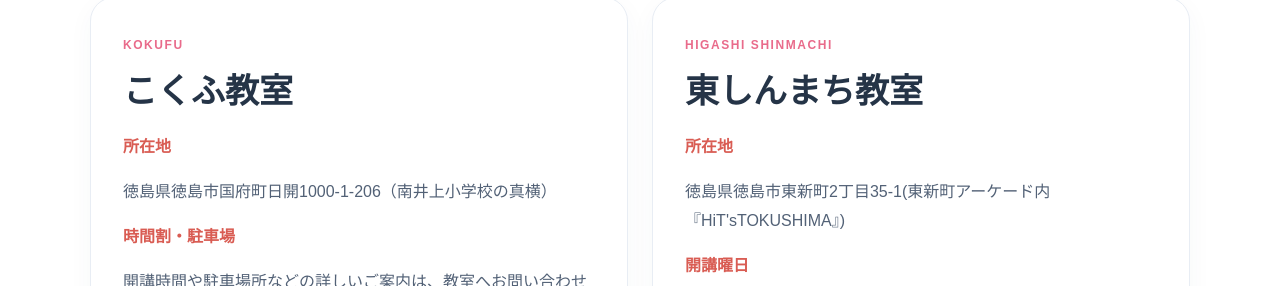
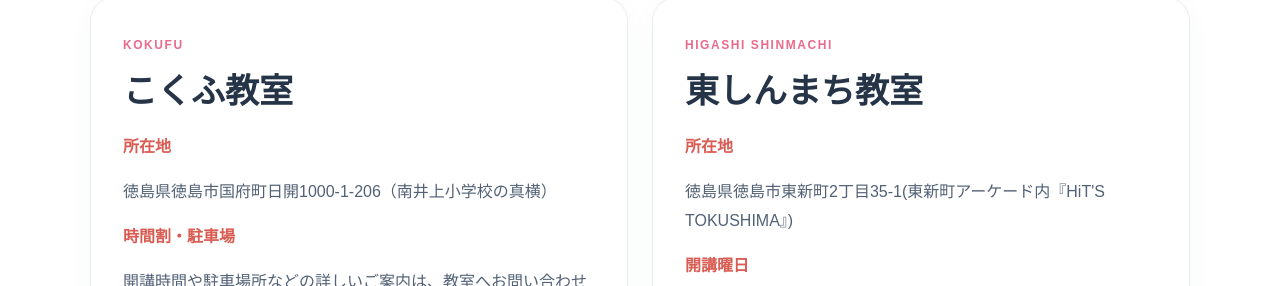
Before and after one commit to accio29113/accio.school, a plain HTML site: page access.html in a window 1280 px wide. Shown: the part 728-1014 px from the top of the page. Drawn offline with Linux system fonts and the light colour scheme.

Commit message:
Fix location and opening day for Higashi Shinmachi
Corrected the location and opening day details for the Higashi Shinmachi classroom.

```diff
--- a/access.html
+++ b/access.html
@@ -2,7 +2,7 @@
 <section class="page-hero access-detail-hero"><span class="eyebrow">SCHEDULE & ACCESS</span><h1>時間割・アクセス</h1><p>通塾を考えている方へ。教室の場所や受講時間についてご案内します。</p></section>
 <section class="section"><div class="section-heading center"><span class="eyebrow">OUR CLASSROOMS</span><h2>アクシオの教室</h2><p>受講する教室や曜日については、お問い合わせ時にご案内します。</p></div><div class="access-detail-grid">
 <article class="access-detail-card"><span class="eyebrow">KOKUFU</span><h2>こくふ教室</h2><p class="access-label">所在地</p><p>徳島県徳島市国府町日開1000-1-206（南井上小学校の真横）</p><p class="access-label">時間割・駐車場</p><p>開講時間や駐車場所などの詳しいご案内は、教室へお問い合わせください。</p></article>
-<article class="access-detail-card"><span class="eyebrow">HIGASHI SHINMACHI</span><h2>東しんまち教室</h2><p class="access-label">所在地</p><p>徳島県徳島市東新町2丁目35-1(東新町アーケード内『HiT'sTOKUSHIMA』)</p><p class="access-label">開講曜日</p><p>火曜日（祝日休講）</p></article>
+<article class="access-detail-card"><span class="eyebrow">HIGASHI SHINMACHI</span><h2>東しんまち教室</h2><p class="access-label">所在地</p><p>徳島県徳島市東新町2丁目35-1(東新町アーケード内『HiT'S TOKUSHIMA』)</p><p class="access-label">開講曜日</p><p>火曜日（祝日休講）</p></article>
 </div><p class="access-notice">※開講時間や駐車場の詳細は、お問い合わせ時にご案内します。</p></section>
 <section class="section section-soft"><div class="section-heading center"><span class="eyebrow">SCHOOL HOLIDAYS</span><h2>休講日について</h2><p>定休日は毎週木曜日です。ゴールデンウィーク・お盆・年末年始にも休講日があります。具体的な休講日は教室からのご案内をご確認ください。</p></div></section>
 <section class="section section-soft"><div class="section-heading center"><span class="eyebrow">BEFORE YOUR VISIT</span><h2>通塾前に確認したいこと</h2></div><div class="access-info-grid"><article><h3>受講日時</h3><p>ご希望の教室や曜日・時間帯をお知らせください。受講可能な枠についてご案内します。</p></article><article><h3>教室への行き方</h3><p>初めてお越しの際は、詳しい所在地や入口をご確認ください。</p></article><article><h3>お車での送迎</h3><p>駐車・乗降が可能な場所は教室の案内に従ってください。指定外のスペースへの駐車はご遠慮ください。</p></article></div></section>
```
